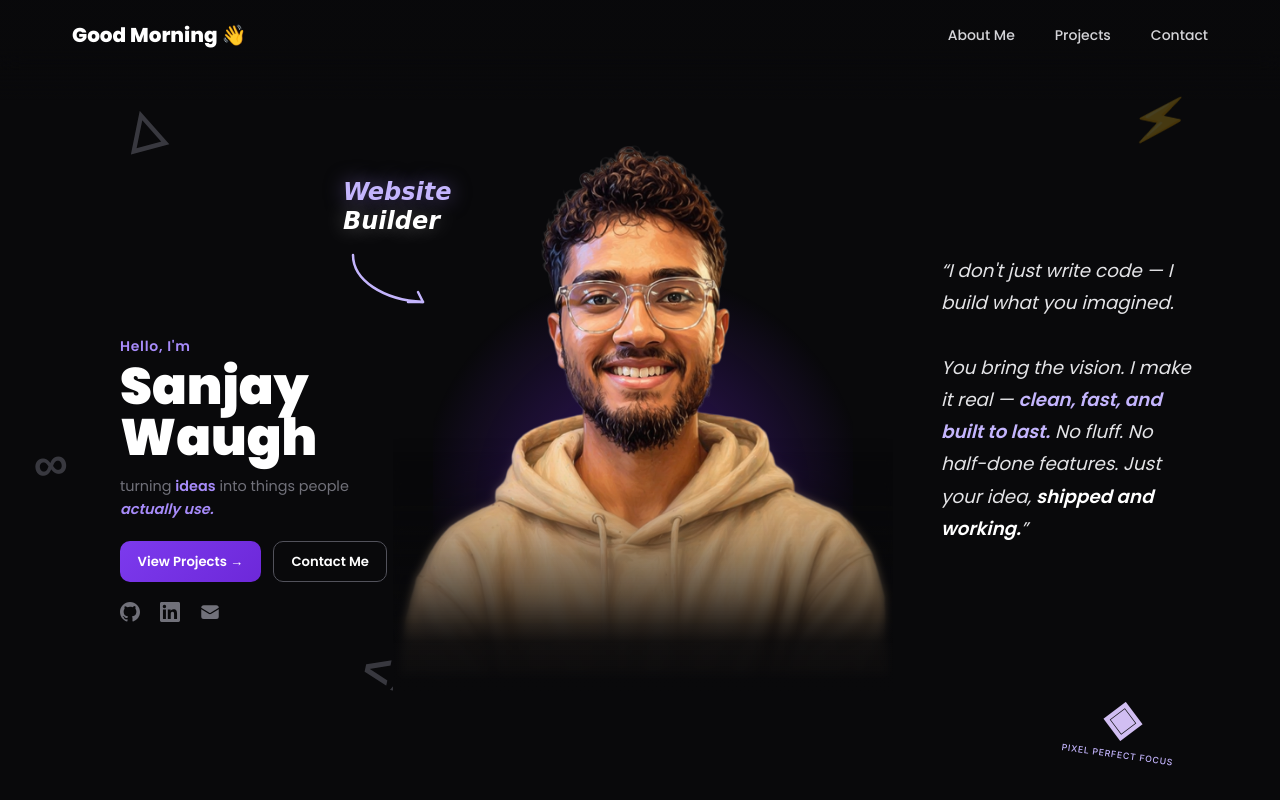
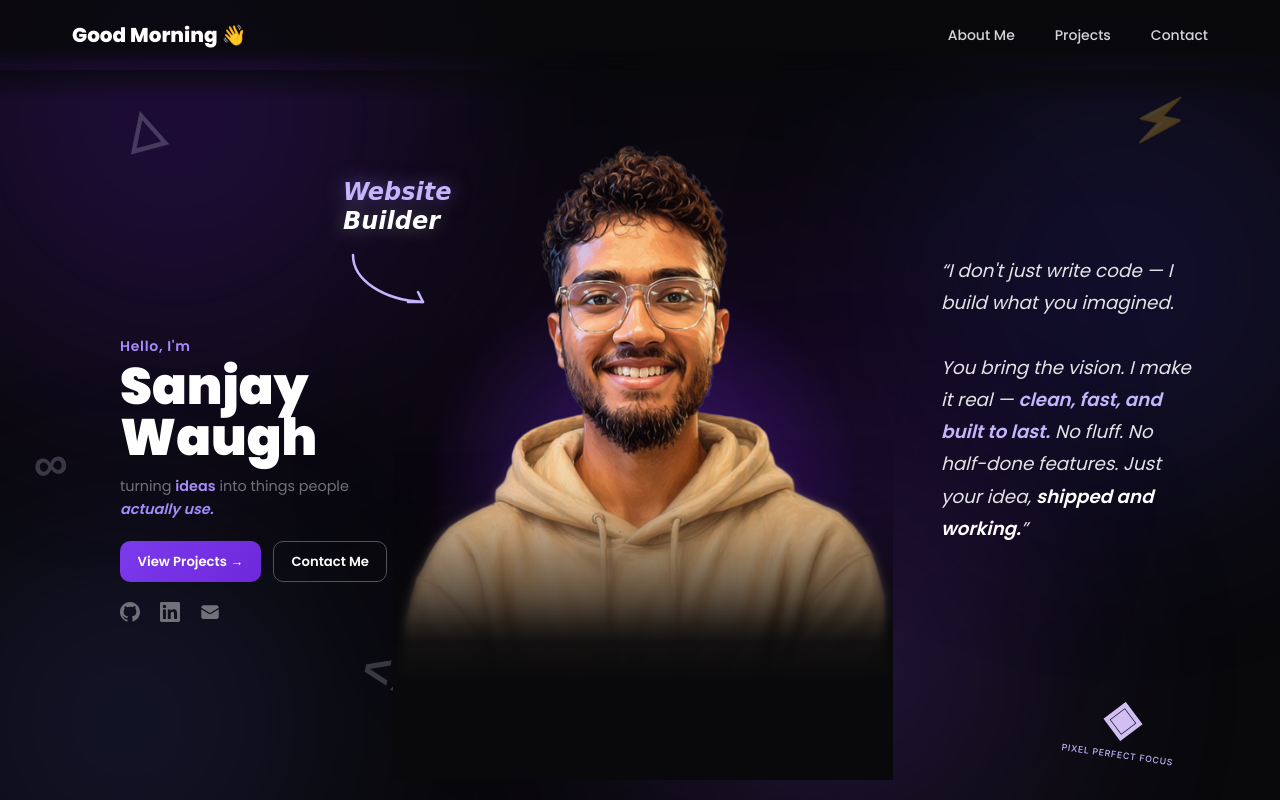
Before and after one commit to sanjay-creativelements/personal-dashboard, a Next.js app: page / in a window 1280 px wide. Built offline with nearby package versions, Linux system fonts and the light colour scheme.

Commit message:
Remove bg-zinc-950 from root div so FloatingOrbs are visible

```diff
--- a/app/components/FloatingOrbs.js
+++ b/app/components/FloatingOrbs.js
@@ -1,7 +1,7 @@
 export default function FloatingOrbs() {
   return (
     <div
-      className="pointer-events-none fixed inset-0 z-[-1] overflow-hidden"
+      className="pointer-events-none fixed inset-0 z-[0] overflow-hidden"
       aria-hidden="true"
     >
       <div
--- a/app/page.js
+++ b/app/page.js
@@ -116,8 +116,7 @@ export default function Dashboard() {
 
   return (
     <div
-      className="bg-zinc-950"
-      style={{ position: "relative", minHeight: "100vh" }}
+    style={{ position: "relative", minHeight: "100vh" }}
     >
       {/* ── BACKGROUND ORBS ── */}
       <FloatingOrbs />
```
